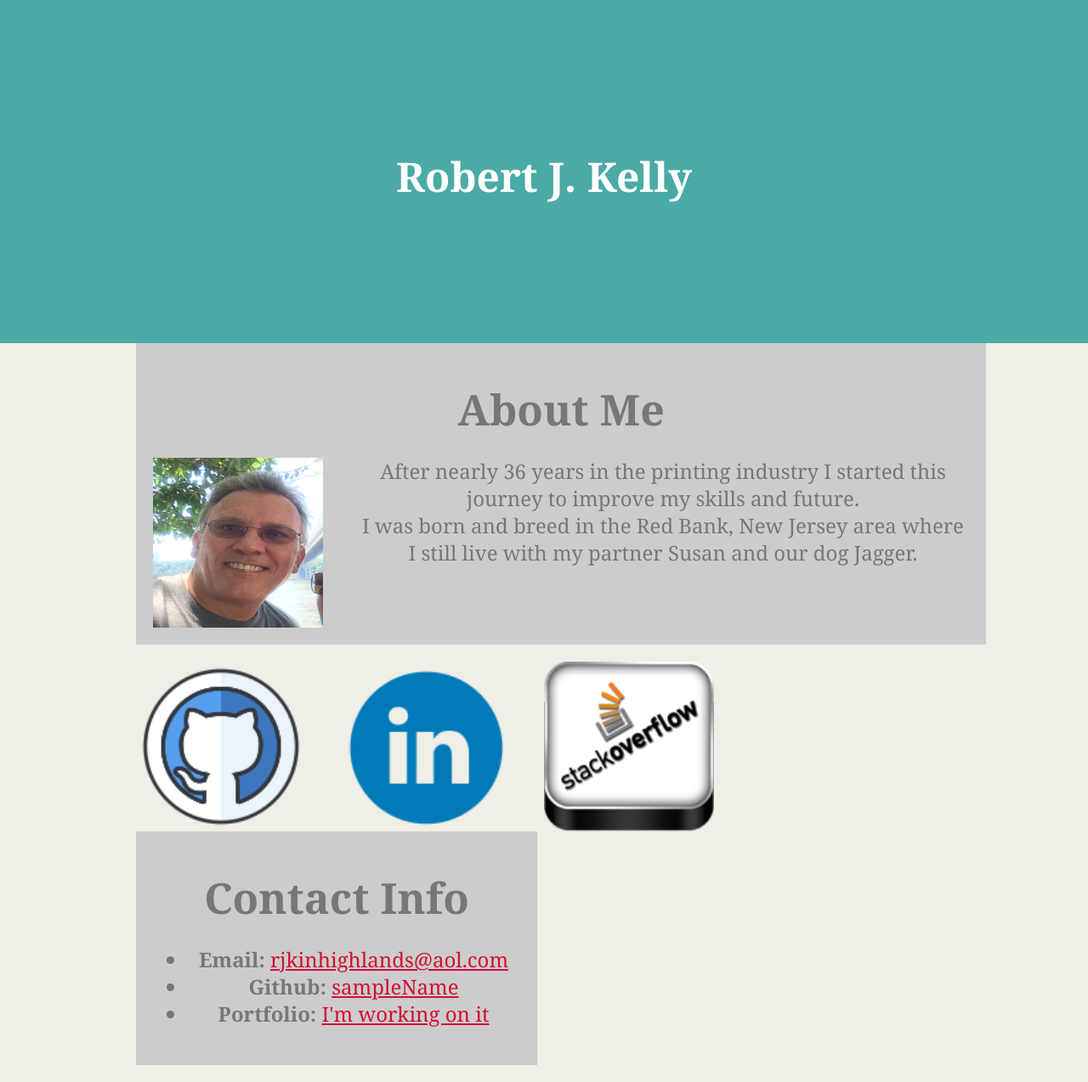
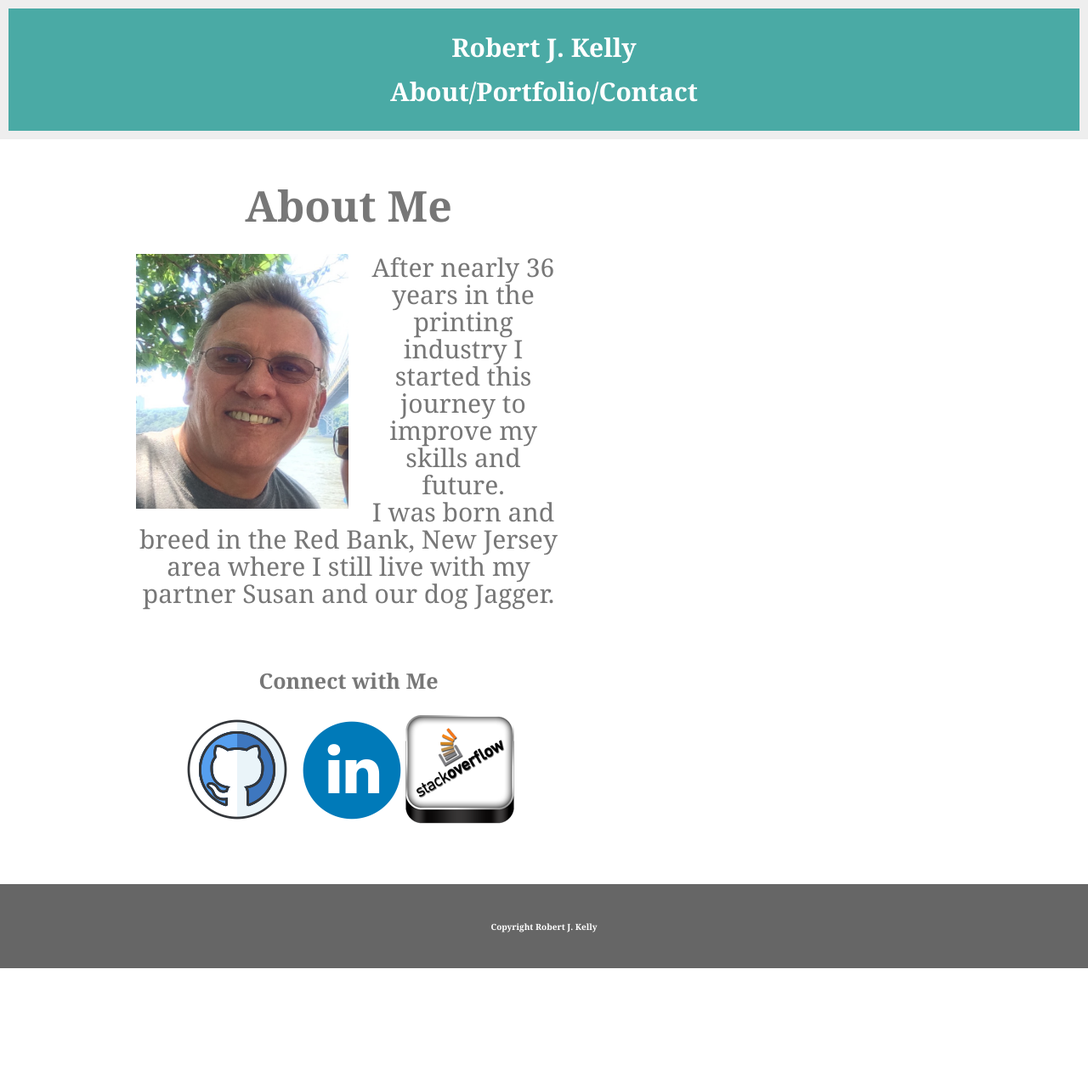
Before and after one commit to rjkinhighlands/Basic-Portfolio, a PHP site: page /contact.html in a window 1280 px wide. Shown: the whole page at 85% size. After the commit the page ends 1140 px from the top, so only its background shows below. Run offline with PHP 8.4, Linux system fonts and the light colour scheme.

Commit message:
day three evening2

```diff
--- a/Basic-Portfolio/assets/css/Style.css
+++ b/Basic-Portfolio/assets/css/Style.css
@@ -7,56 +7,89 @@
 body {
 	margin: 0;
 	padding: 0;
-	background: #efeee7;
+	background: #ffffff;
 	font-size: 24px;
 	line-height: 32px;
 	font-family: "Georgia", "Times New Roman", Times, serif;
 	color: #777777;
+	background-image: "./assets/css/images/MainBackgroud.png";
 }
 header {
 	background: #4aaaa5;
-	padding: 80px;
+	padding: 10px;
     margin-bottom: 0px;
     color: #ffffff;
+    border: 10px solid #eee;
 }
 section {
     padding: 20px;
     background: #ccc;
     margin-bottom: 20px;
 }
+#left {
+    float: left;
+    width: 50%;
+    background: #fff;
+    color:#777777;
+}
+#right {
+    float: middle;
+    width: 50%;
+    background: #fff;
+    color: #777777;
+}
+#full {
+    clear: both;
+    width: 100%;
+    background: #eee;
+    overflow: auto;
+}
+#division {
+    background: #4aaaa5;
+    padding: 20px;
+    margin-top: 20px;
+}
 * {
-    box-sizing: 960px;
+    box-sizing: 94px;
     text-align: center;
 }
 h1 {
 	background: #4aaaa5;
-    padding: 80px;
-    margin-bottom: 20px;
     color: #fff;
+    font-size: 30px;
 }
 h2 {
 	font-size: 50px;
 }
-a {
-	color: #d21034;
+p {
+    font-size: 30px;
+}
+h3 {
+	font-size: 25px;
+}
+h4 {
+	font size:20px;
+}
+footer {
+    background: #666666;
+    padding: 20px;
+    clear: both;
+    color: #fff;
+    font-size: 10px;
 }
 .container {
-	width: 960px;
+	width: 1000px;
 	margin: 0 auto;
 }
 #main-bio,
-#contact-info,
 #bio-image {
 	float: left;width:50%:
 }
 #main-bio {
 	width: 100%;
 }
-#contact-info {
-	width: 45%;
+#bio-image {
+	width: 250px;
+	height: 300px;
+	margin-right: 20px;
 }
-#bio-image {
-	width: 200px;
-	height: 200px;
-	margin-right: 40px;
-}
--- a/Basic-Portfolio/contact.html
+++ b/Basic-Portfolio/contact.html
@@ -10,29 +10,26 @@
 </head>
 <body>
 	<header>
-		<h1>Robert J. Kelly</h1>
+		<h1>Robert J. Kelly</h1><h1>About/Portfolio/Contact<h1>
 	</header>
 
 	<div class="container">
 
-		<section id="main-bio">
-
+		<section id="left">
 			<h2>About Me</h2>
 			<img src="./assets/css/images/RobertJKelly.jpg" alt="Your Name" id="bio-image">
 
 			<p>After nearly 36 years in the printing industry I started this journey to improve my skills and future.<br>
 			I was born and breed in the Red Bank, New Jersey area where I still live with my partner Susan and our dog Jagger.</p>
 		</section>
-		<img src="./assets/css/images/github.png" alt="Your Name" id="bio-image">
-		<img src="./assets/css/images/linkedin.png" alt="Your Name" id="bio-image"><img src="./assets/css/images/stackoverflowpx.png" alt="Your Name" id="bio-image">
-		<section id="contact-info">
-			<h2>Contact Info</h2>
-			<ul>
-				<li><strong>Email:</strong> <a href="file:///Users/rjkelly/Desktop/Bootcamp/Homework1/Basic-Portfolio/contact.html#">rjkinhighlands@aol.com</a></li>
-				<li><strong>Github:</strong> <a href="file:///Users/rjkelly/Desktop/Bootcamp/Homework1/Basic-Portfolio/contact.html#">sampleName</a></li>
-				<li><strong>Portfolio:</strong> <a href="file:///Users/rjkelly/Desktop/Bootcamp/Homework1/Basic-Portfolio/contact.html#">I'm working on it</a></li>
-			</ul>
+		<section id="right">
+			<h3>Connect with Me<h3>
+			<img src="./assets/css/images/github.png" alt="github" id="logo">
+			<img src="./assets/css/images/linkedin.png" alt="Linkedin" id="logo"><img src="./assets/css/images/stackoverflowpx.png" alt="Stack" id="logo">
 		</section>
 	</div>
+	<footer>
+			<h4>Copyright Robert J. Kelly</h4>
+		</footer>
 </body>
 </html>
```
Also changed, not shown: 1 other file.
